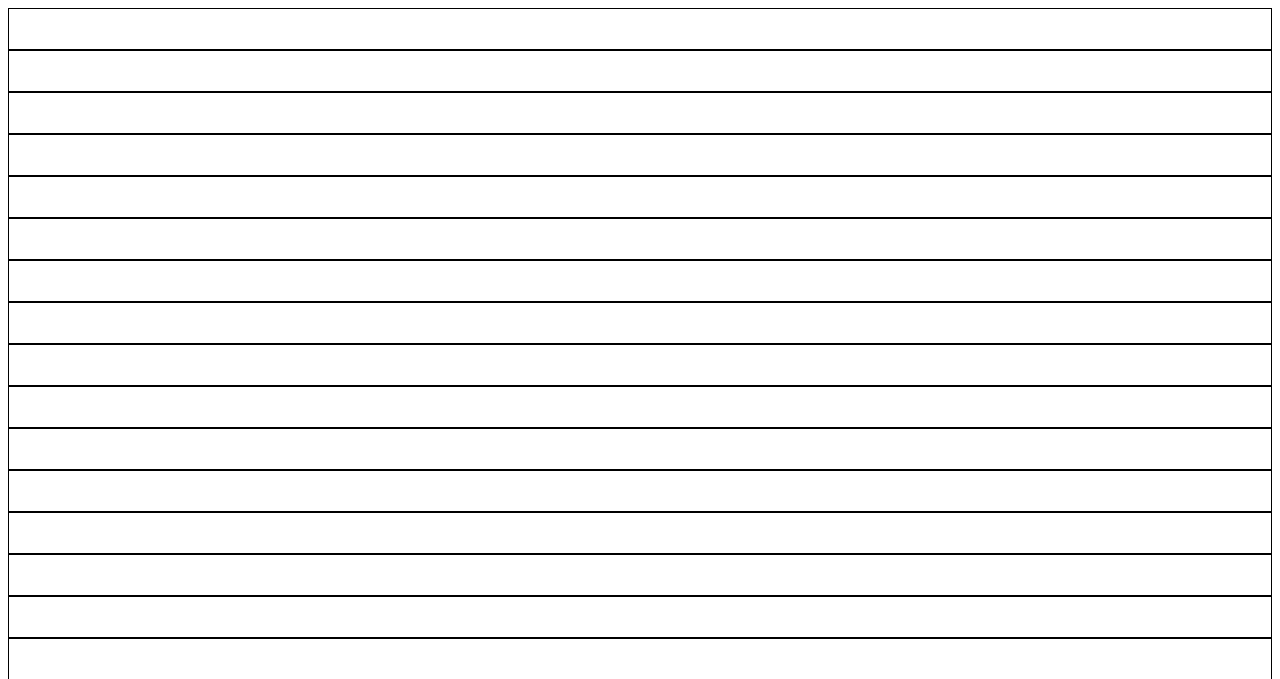
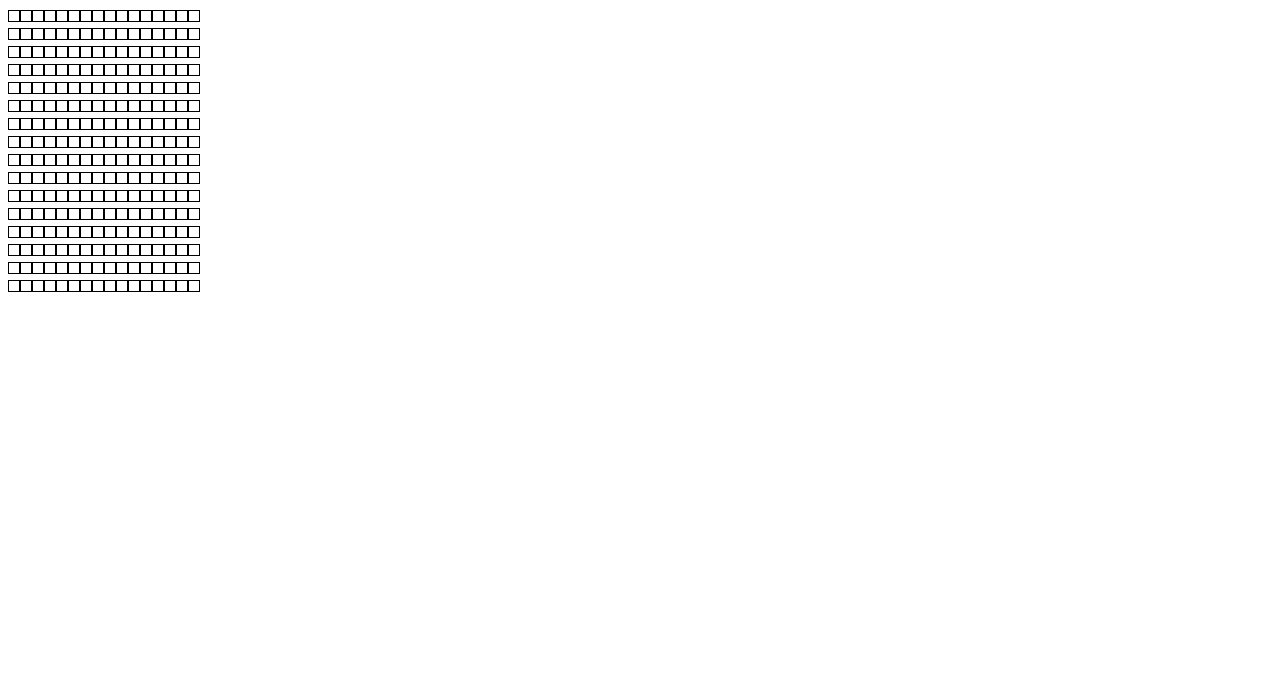
Before and after one commit to Newberrye/Newberry_Javascript_Odin_Project_Exercises, a plain HTML site: page EtchSketch/index.html in a window 1280 px wide. Shown: the top 679 px of the page. Drawn offline with Linux system fonts and the light colour scheme.

Commit message:
Added a few updates to javascript and fixed css

```diff
--- a/EtchSketch/javascript.js
+++ b/EtchSketch/javascript.js
@@ -36,10 +36,13 @@ function columnMaker(columnAmount) {
 // Creates a 16 by 16 grid
 createGrid(16,16);
 
-cells.addEventListener("mouseover", function(event) {
-    event.target.style.backgroundcolor = "black";
+function changeEtch() {
+    let cells = document.getElementsByClassName("cell");
+    cells.setAttribute("style","background-color:black");
 
-    setTimeout(function() {
-        event.target.style.backgroundcolor = "";
-      }, 500);
-}, false);
+};
+
+let pokemon=document.querySelectorAll('.cell');
+    pokemon.forEach((pokemon)=>{
+    pokemon.addEventListener('mouseover',changeEtch);
+});
--- a/EtchSketch/stylesheet.css
+++ b/EtchSketch/stylesheet.css
@@ -1,14 +1,8 @@
-.cellRows {
-    display: flex;
-    justify-content: space-evenly;
-    border: 1px solid black;
-    padding: 20px;
-};
 
 .cell {
-    display: flex;
-    border: 1px solid black;
+    display: inline-block;
+    width: 10px;
     height: 10px;
-    width: auto;
-    content: " ";
+    border: 1px solid;
+    overflow: auto;
 };
```
Also changed, not shown: EtchSketch/index.html (+1 -1 lines).
